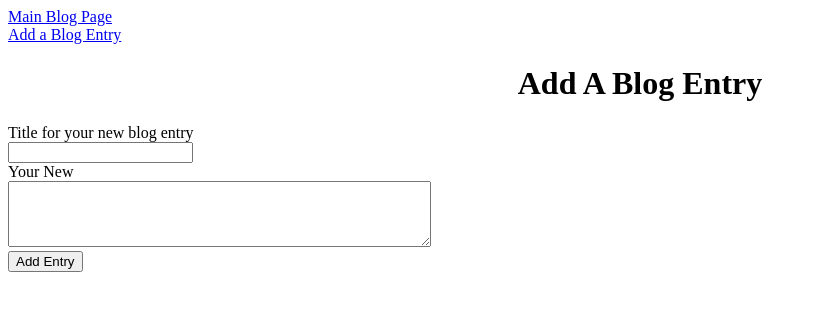
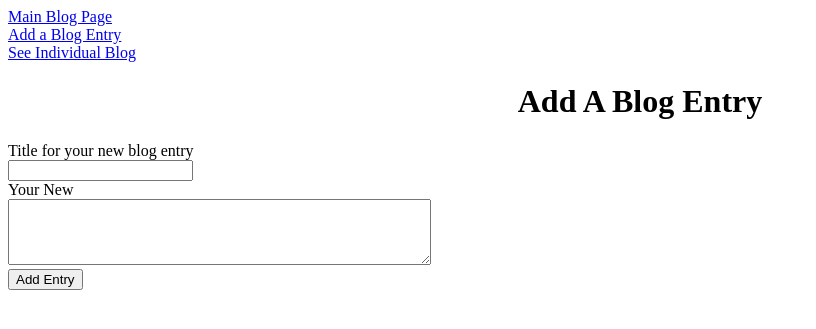
Before and after one commit to Jontay005/build-a-blog, a Flask app: page /newpost in a window 1280 px wide. Shown: the top 329 px of the page, without its empty margins (0-816 px from the left). Run offline with Flask 2, Linux system fonts and the light colour scheme.

Commit message:
added single page and functionality

```diff
--- a/main.py
+++ b/main.py
@@ -1,4 +1,4 @@
-from flask import Flask, request, redirect, render_template, session, flash
+from flask import Flask, request, redirect, render_template, session, flash, url_for
 from flask_sqlalchemy import SQLAlchemy
 
 app = Flask(__name__)
@@ -24,30 +24,36 @@ def index():
 
     return render_template('blog.html', title="Build A Blog!!!!!")
 
-@app.route("/blog", methods=["POST", "GET"])
+@app.route("/blog", methods=["GET"])
 def blog():
 
+    blogs = Blog.query.all()
+    return render_template('blog.html', title="Build A Blog", blogs=blogs)
+
+
+@app.route("/blogpost", methods=["GET"])
+def blogpost():
+
+    blog_id = request.args.get('id')
+    blog = Blog.query.filter_by(id=blog_id).first()
+
+    return render_template('blogpost.html', blog=blog)
+
+
+
+@app.route("/newpost", methods=["POST", "GET"])
+def newpost():
 
     if request.method == 'POST':
         blog_title = request.form['blog_title']
         body = request.form['body']
         new_blog = Blog(blog_title, body)
-
         db.session.add(new_blog)
-
         db.session.commit()
-    #last_blog_entry = Blog.query.filter_by(id=10)
-    blogs = Blog.query.all()
-
-    return render_template('blog.html', title="Build A Blog", blogs=blogs)
-    return redirect('each-blog.html')
-    return last_blog_entry
-
-
-@app.route("/newpost", methods=["POST", "GET"])
-def newpost():
-    return render_template('newpost.html')
-
+        id = new_blog.id
+        return redirect(url_for("blogpost", id=id)) #pass primitive type
+    else:
+        return render_template("/newpost.html")
 
 if __name__ == '__main__':
     app.run()
--- a/templates/base.html
+++ b/templates/base.html
@@ -4,6 +4,8 @@
         <title> Blog </title>
         <a href='/blog'> Main Blog Page </a> <br>
         <a href='/newpost'> Add a Blog Entry </a> <br>
+        <a href='/blogpost'> See Individual Blog </a> <br>
+
         <style type="text/css">
         h1 {
             text-align: center
--- a/templates/blog.html
+++ b/templates/blog.html
@@ -13,7 +13,7 @@
 
         <p> {% for blog in blogs %} </p>
         <div>
-            <h2> <a href='/each-blog?id={{blog.id}}' >
+            <h2> <a href='/blogpost?id={{blog.id}}' >
                  {{ blog.title }} </a> </h2>
             <p>{{ blog.body }}</p>
             <u></u>
--- a/templates/newpost.html
+++ b/templates/newpost.html
@@ -4,7 +4,7 @@
 
 <h1>Add A Blog Entry</h1>
 
-<form action="/blog", method="POST">
+<form action="/newpost", method="POST">
     <label> Title for your new blog entry </label> <br>
     <input type="text" name="blog_title" required /> <br>
         <label> Your New {{ blogs }}</label> <br>
```
Also changed, not shown: templates/blogpost.html (added, +16 -0 lines), templates/each-blog.html (deleted, +0 -10 lines).
